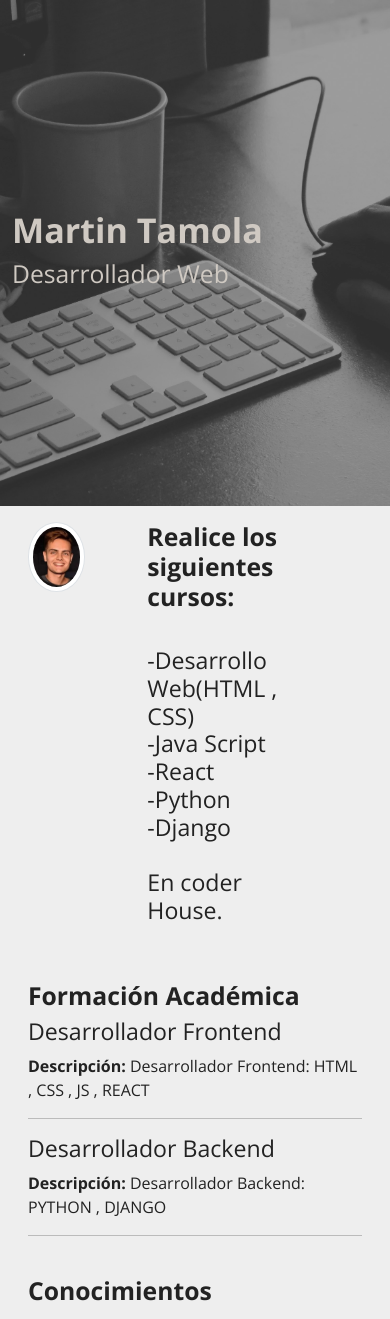
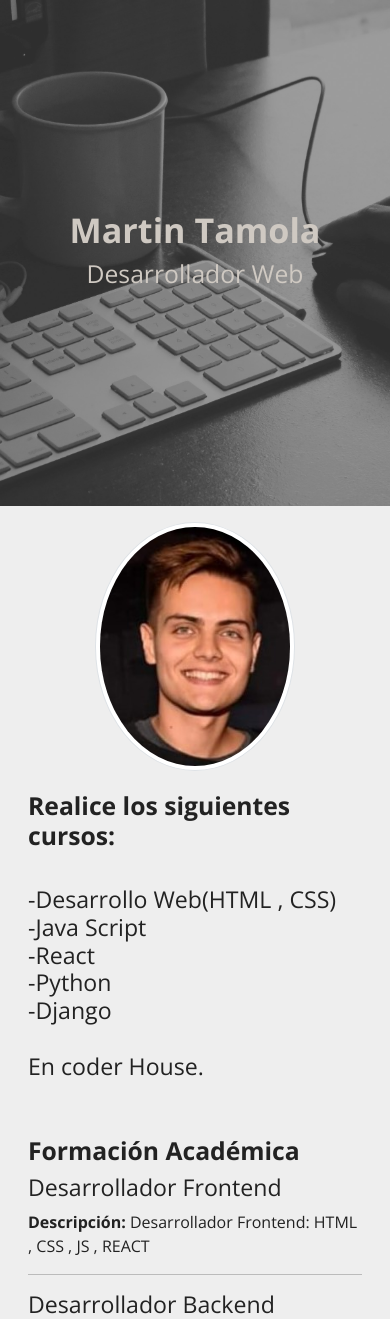
Before and after one commit to tinchotamola123/Portafolio, a Django app: page /about/ in a window 390 px wide. Shown: the part 56-1375 px from the top of the page. Run offline with Django 4.2, Linux system fonts and the light colour scheme; data comes from the database, SQL or seed files in the repository; some libraries are stand-ins or nearby versions.

Commit message:
subida proyecto

```diff
--- a/about/templates/about/about.html
+++ b/about/templates/about/about.html
@@ -17,11 +17,11 @@
 
 {% load static %}
 
-<div class="row d-flex">
-    <div class="col-4 offset-md-auto">
+<div id="cursos" class="row d-flex">
+    <div id="foto" class="col-sm-4 offset-md-auto">
         <img class="img-fluid img-thumbnail img-circle img-perfil " src={% static 'core/img/foto-perfil.jpg' %} alt="">
     </div>
-    <div class="col-6">
+    <div class="col-sm-8">
         <h2 class="fw-bold">Realice los siguientes cursos:</h2>
         <h3><br>
 
--- a/core/static/core/css/app.css
+++ b/core/static/core/css/app.css
@@ -10,11 +10,11 @@
 }
 
 .portfolio {
-    background-image: url(../img/inicio-bg.jpeg);
+    background-image: url(../img/home-bg.jpg);
 }
 
 .contact {
-    background-image: url(../img/contact-bg.png);
+    background-image: url(../img/home-bg.jpg);
 }
 
 .imagen-fondo {
@@ -80,6 +80,21 @@
 }
 
 @media screen and (max-width: 768px) {
+    .titulos {
+        color: rgb(207, 201, 194);
+        display: flex;
+        flex-direction: column;
+        justify-content: center;
+        align-items: center;
+        min-height: 60vh;
+    }
+    #foto{
+        display: flex;
+        justify-content: center;
+        align-items: center;
+        padding-bottom: 20px;
+    }
+
     .footer__texto {
         font-size: 14px;
         flex-wrap: wrap;
--- a/core/templates/core/home.html
+++ b/core/templates/core/home.html
@@ -10,7 +10,7 @@
 </div>
 <div>
     <h3 class="fs-2">Desarrollador Web</h3>
-    <h4>Fronted | Backend</h4>
+    <h4>Frontend | Backend</h4>
 </div>
 {% endblock %}
 
```
